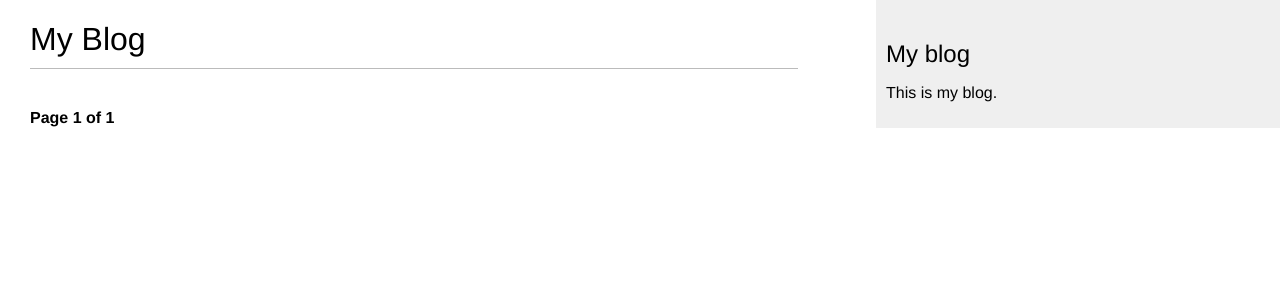
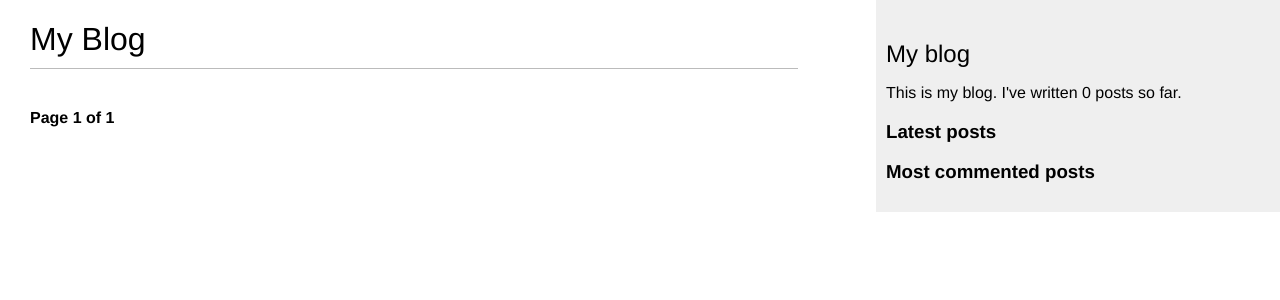
Before and after one commit to RamiroAlvaro/blog, a Django app: page /blog/ in a window 1280 px wide. Shown: the top 300 px of the page. Run offline with Django 3.2, Linux system fonts and the light colour scheme; data that the repository does not hold is empty.

Commit message:
Tags de template personalizadas

```diff
--- a/mysite/blog/templates/blog/base.html
+++ b/mysite/blog/templates/blog/base.html
@@ -1,3 +1,4 @@
+{% load blog_tags %}
 {% load static %}
 <!DOCTYPE html>
 <html lang="en">
@@ -14,7 +15,18 @@
     </div>
     <div id="sidebar">
         <h2>My blog</h2>
-        <p>This is my blog.</p>
+        <p>This is my blog. I've written {% total_posts %} posts so far.</p>
+        <h3>Latest posts</h3>
+        {% show_latest_posts 3 %}
+        <h3>Most commented posts</h3>
+        {% get_most_commented_posts as most_commented_posts %}
+        <ul>
+            {% for post in most_commented_posts %}
+                <li>
+                    <a href="{{ post.get_absolute_url }}">{{ post.title }}</a>
+                </li>
+            {% endfor %}
+        </ul>
     </div>
 
 </body>
--- /dev/null
+++ b/mysite/blog/templates/blog/post/latest_posts.html
@@ -0,0 +1,7 @@
+<ul>
+    {% for post in latest_posts %}
+        <li>
+            <a href="{{ post.get_absolute_url }}">{{ post.title }}</a>
+        </li>
+    {% endfor %}
+</ul>
--- /dev/null
+++ b/mysite/blog/templatetags/blog_tags.py
@@ -0,0 +1,22 @@
+from django import template
+from django.db.models import Count
+
+from mysite.blog.models import Post
+
+register = template.Library()
+
+
+@register.simple_tag
+def total_posts():
+    return Post.published.count()
+
+
+@register.inclusion_tag('blog/post/latest_posts.html')
+def show_latest_posts(count=5):
+    latest_posts = Post.published.order_by('-publish')[:count]
+    return {'latest_posts': latest_posts}
+
+
+@register.simple_tag
+def get_most_commented_posts(count=5):
+    return Post.published.annotate(total_comments=Count('comments')).order_by('-total_comments')[:count]
```
Also changed, not shown: mysite/blog/templatetags/__init__.py (added).
